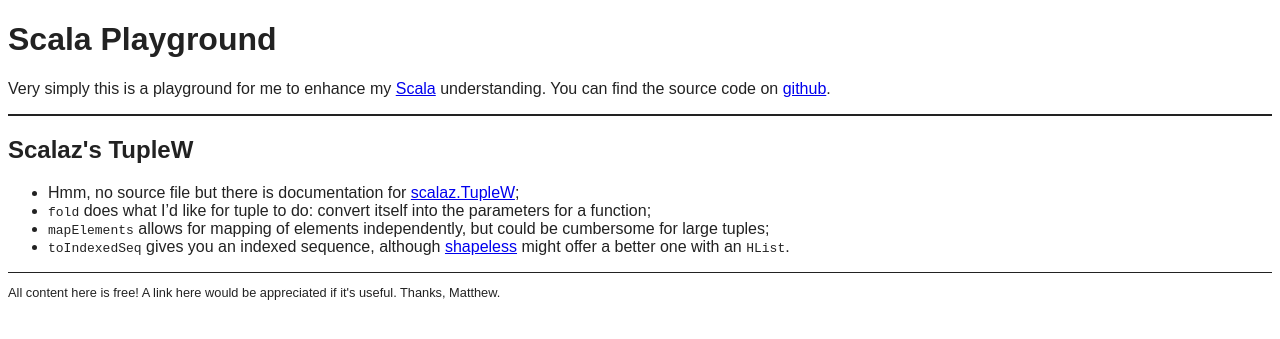
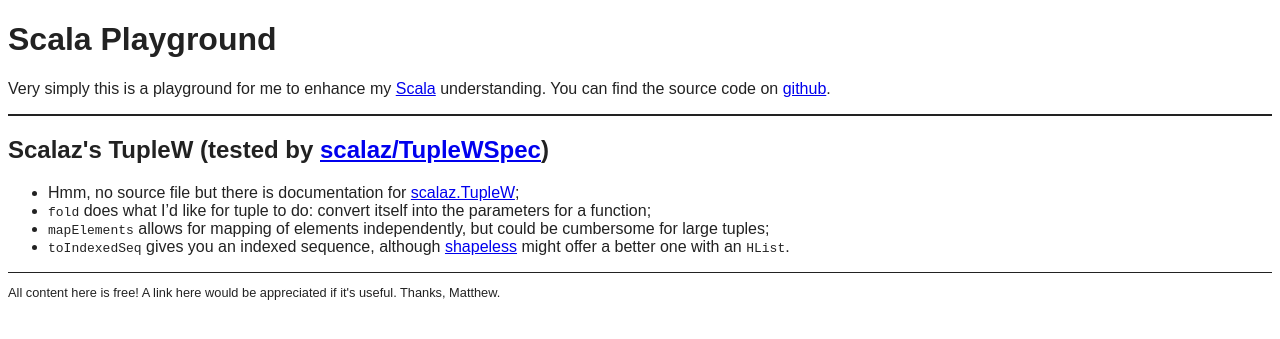
Before and after one commit to mattdenner/scala-playground, a Jekyll site: the page built from _posts/2013-01-31-tuplew.markdown, in a window 1280 px wide. Shown: the top 339 px of the page. Built offline with Jekyll 4.4.1, drawn with Linux system fonts in a browser that asks for light colours.

Commit message:
Updated layout to show specs on individual pages

```diff
--- a/_layouts/default.html
+++ b/_layouts/default.html
@@ -18,7 +18,10 @@
     </header>
     <article>
       <header>
-        <h1>{{page.title}}</h1>
+        <h1>
+          {{page.title}}
+          {% if page.tested_by %}(tested by <a href="https://github.com/mattdenner/scala-playground/blob/master/src/test/scala/com/denner/{{page.tested_by}}.scala">{{page.tested_by}}</a>){% endif %}
+        </h1>
       </header>
       <section>
         {{content}}
```
